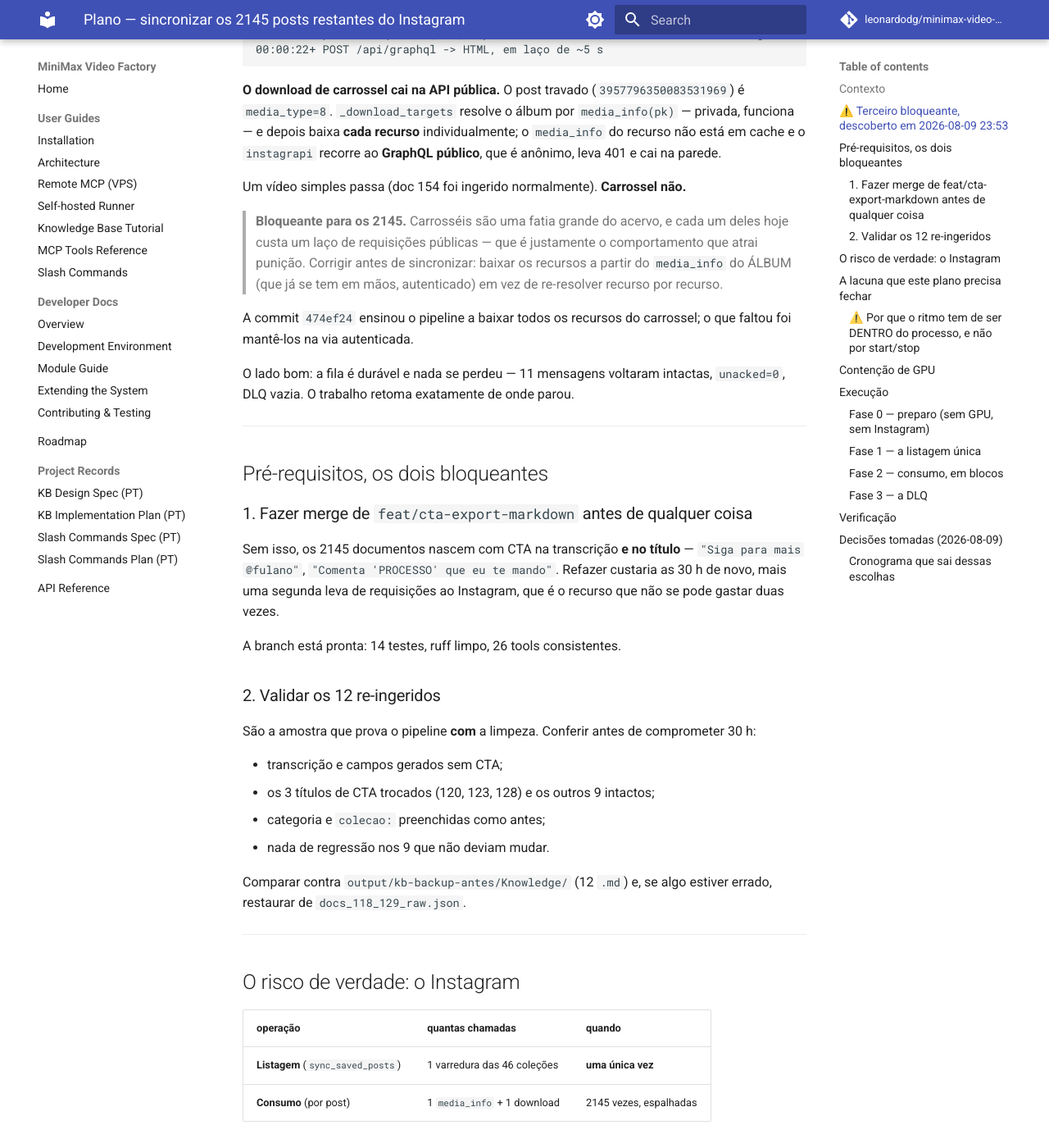
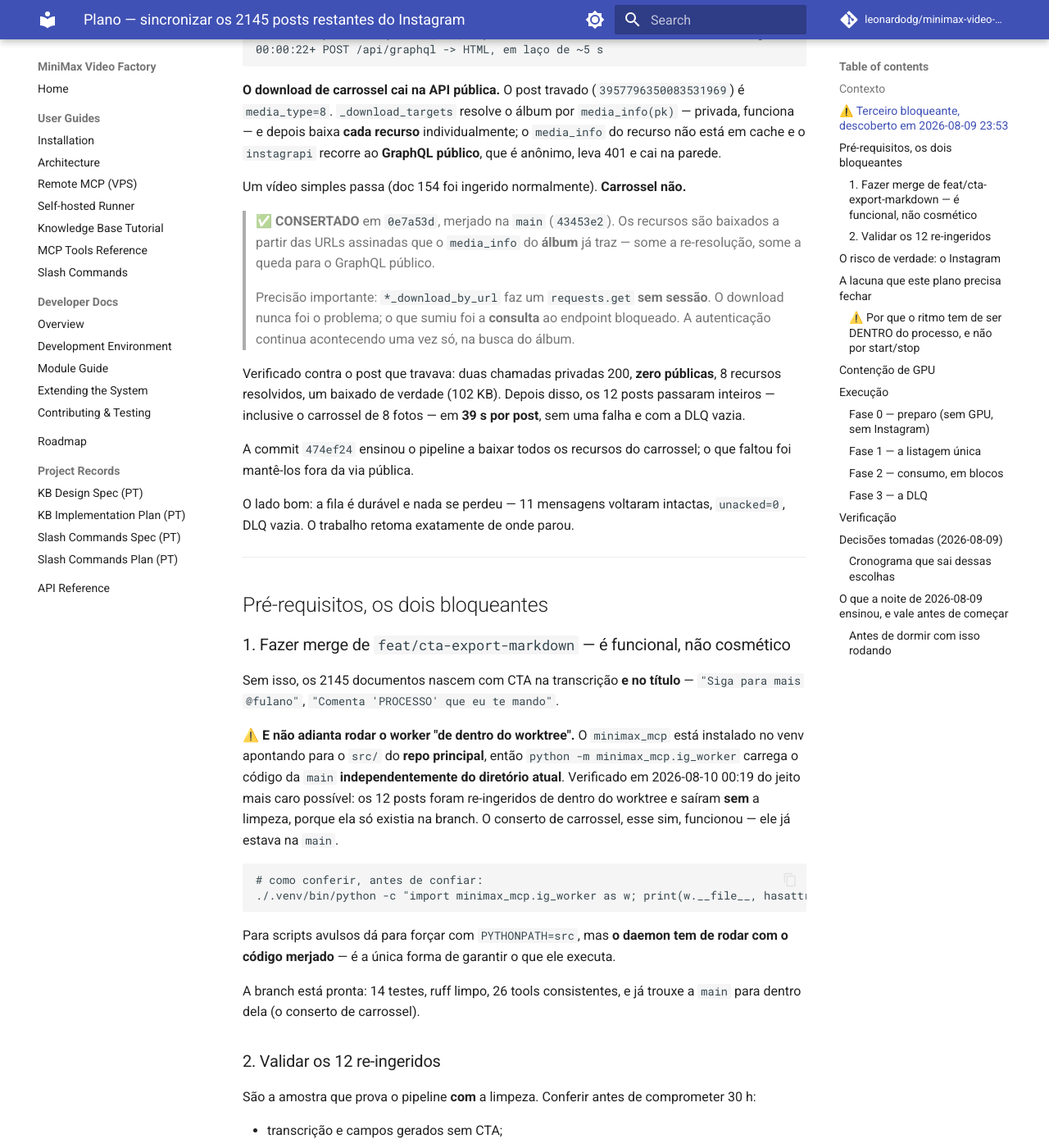
Before and after one commit to leonardodg/minimax-video-factory, an MkDocs documentation site: the page built from docs/superpowers/plans/2026-08-10-ig-sync-completo-2145-posts.md, in a window 1280 px wide and 1400 px high, scrolled down 848 px. Shown: the whole window at 82% size. Built offline with MkDocs 1.6.1 and Material for MkDocs 9.7.7, drawn with Linux system fonts in a browser that asks for light colours; comment, search, counter and statistics services are not loaded; some of the changed text lies outside the part shown.

Commit message:
docs: hand the 2145-post sync to a fresh session, with tonight's traps written down
The plan now opens with the execution order and closes with the five things that
cost this session hours, so the next one does not rediscover them.

The one that matters most turns a quality item into a functional prerequisite:
the venv installs minimax_mcp pointing at the MAIN repo's src, so `python -m
minimax_mcp.ig_worker` runs main's code no matter which worktree you launch it
from. That is how twelve posts got re-ingested without the CTA cleanup while the
carousel fix -- already merged -- worked fine in the same run. Merging the branch
is not tidiness; it is the only way to control what the daemon executes. A
one-liner to verify it is in the plan.

Also corrected: the measured rate is 39 s per post, not 50, including a carousel
of eight photos; the carousel blocker is marked fixed and merged; and the queue's
own start/stop semantics are spelled out, because /ig-worker only toggles a
boolean inside a running daemon and silently does nothing when none is running.

Co-Authored-By: Claude Opus 5 <noreply@anthropic.com>

````diff
--- a/docs/superpowers/plans/2026-08-10-ig-sync-completo-2145-posts.md
+++ b/docs/superpowers/plans/2026-08-10-ig-sync-completo-2145-posts.md
@@ -46,14 +46,21 @@ recorre ao **GraphQL público**, que é anônimo, leva 401 e cai na parede.
 
 Um vídeo simples passa (doc 154 foi ingerido normalmente). **Carrossel não.**
 
-> **Bloqueante para os 2145.** Carrosséis são uma fatia grande do acervo, e cada
-> um deles hoje custa um laço de requisições públicas — que é justamente o
-> comportamento que atrai punição. Corrigir antes de sincronizar: baixar os
-> recursos a partir do `media_info` do ÁLBUM (que já se tem em mãos, autenticado)
-> em vez de re-resolver recurso por recurso.
+> ✅ **CONSERTADO** em `0e7a53d`, merjado na `main` (`43453e2`). Os recursos são
+> baixados a partir das URLs assinadas que o `media_info` do **álbum** já traz —
+> some a re-resolução, some a queda para o GraphQL público.
+>
+> Precisão importante: `*_download_by_url` faz um `requests.get` **sem sessão**.
+> O download nunca foi o problema; o que sumiu foi a **consulta** ao endpoint
+> bloqueado. A autenticação continua acontecendo uma vez só, na busca do álbum.
+
+Verificado contra o post que travava: duas chamadas privadas 200, **zero
+públicas**, 8 recursos resolvidos, um baixado de verdade (102 KB). Depois disso,
+os 12 posts passaram inteiros — inclusive o carrossel de 8 fotos — em **39 s por
+post**, sem uma falha e com a DLQ vazia.
 
 A commit `474ef24` ensinou o pipeline a baixar todos os recursos do carrossel; o
-que faltou foi mantê-los na via autenticada.
+que faltou foi mantê-los fora da via pública.
 
 O lado bom: a fila é durável e nada se perdeu — 11 mensagens voltaram intactas,
 `unacked=0`, DLQ vazia. O trabalho retoma exatamente de onde parou.
@@ -62,14 +69,29 @@ O lado bom: a fila é durável e nada se perdeu — 11 mensagens voltaram intact
 
 ## Pré-requisitos, os dois bloqueantes
 
-### 1. Fazer merge de `feat/cta-export-markdown` antes de qualquer coisa
+### 1. Fazer merge de `feat/cta-export-markdown` — é funcional, não cosmético
 
 Sem isso, os 2145 documentos nascem com CTA na transcrição **e no título** —
-`"Siga para mais @fulano"`, `"Comenta 'PROCESSO' que eu te mando"`. Refazer
-custaria as 30 h de novo, mais uma segunda leva de requisições ao Instagram, que
-é o recurso que não se pode gastar duas vezes.
+`"Siga para mais @fulano"`, `"Comenta 'PROCESSO' que eu te mando"`.
 
-A branch está pronta: 14 testes, ruff limpo, 26 tools consistentes.
+⚠️ **E não adianta rodar o worker "de dentro do worktree".** O `minimax_mcp` está
+instalado no venv apontando para o `src/` do **repo principal**, então
+`python -m minimax_mcp.ig_worker` carrega o código da `main` **independentemente
+do diretório atual**. Verificado em 2026-08-10 00:19 do jeito mais caro possível:
+os 12 posts foram re-ingeridos de dentro do worktree e saíram **sem** a limpeza,
+porque ela só existia na branch. O conserto de carrossel, esse sim, funcionou —
+ele já estava na `main`.
+
+```bash
+# como conferir, antes de confiar:
+./.venv/bin/python -c "import minimax_mcp.ig_worker as w; print(w.__file__, hasattr(w,'clean_title'))"
+```
+
+Para scripts avulsos dá para forçar com `PYTHONPATH=src`, mas **o daemon tem de
+rodar com o código merjado** — é a única forma de garantir o que ele executa.
+
+A branch está pronta: 14 testes, ruff limpo, 26 tools consistentes, e já trouxe a
+`main` para dentro dela (o conserto de carrossel).
 
 ### 2. Validar os 12 re-ingeridos
 
@@ -213,6 +235,10 @@ de representar o lote — aprovar-se-ia uma coisa e rodar-se-ia outra.
 
 ### Cronograma que sai dessas escolhas
 
+O ritmo real medido em 2026-08-10 foi **39 s por post**, não 50 — 12 posts,
+incluindo um carrossel de 8 fotos, sem falha. Com `IG_WORKER_MIN_INTERVAL=90` o
+gargalo passa a ser a pausa, não o processamento:
+
 ```
 2145 posts ÷ 40/h ≈ 54 h de janela dedicada
   piloto      50 posts     ~1 h 15    → conferir e decidir se segue
@@ -221,4 +247,30 @@ de representar o lote — aprovar-se-ia uma coisa e rodar-se-ia outra.
 ```
 
 Divisível como for conveniente — a fila é durável e o worker pode parar e voltar
-a qualquer momento sem perder nada.
+a qualquer momento sem perder nada. ⚠️ Mas **cada reinício relista as coleções**,
+então dividir custa uma varredura por bloco: preferir poucos blocos longos.
+
+---
+
+## O que a noite de 2026-08-09 ensinou, e vale antes de começar
+
+| lição | consequência prática |
+|---|---|
+| O venv carrega o código da **main** | merge é pré-requisito funcional; conferir com o one-liner acima |
+| CTA vive mais na **legenda** que na fala | dos 13 documentos, **3 títulos** contra **2 transcrições**. O `clean_title` é a peça que mais muda o resultado, e ele é o mais novo de todos |
+| O daemon **não sobe nem desce sozinho** | `/ig-worker` e `/ig-worker-stop` só publicam `start`/`stop` numa fila de controle e alternam um booleano. Se o processo não estiver de pé, a tool responde ok e nada acontece |
+| Falha de env vira "conexão caiu" | `KB_DATABASE_URL` ausente aparece como `consumer connection dropped`, com backoff — parece rede e é ambiente |
+| Sessão expirada ≠ bloqueio | a queda para `public_request` é o sintoma; a listagem por `private_request` continua 200. Olhar QUAL request falhou antes de culpar rate limit |
+
+### Antes de dormir com isso rodando
+
+```bash
+# 1. o daemon está mesmo de pé? (pgrep vazio = ninguém consumindo)
+pgrep -af "minimax_mcp.ig_worker"
+
+# 2. está avançando? (compare duas leituras espaçadas)
+curl -s -u guest:guest localhost:15672/api/queues | python3 -c "..."
+
+# 3. está falhando em silêncio? DLQ cheia = 3 tentativas esgotadas
+#    e o log dirá se é IG (public_request) ou ambiente
+```
````
Also changed, not shown: docs/HANDOFF.md (+38 -1 lines).
